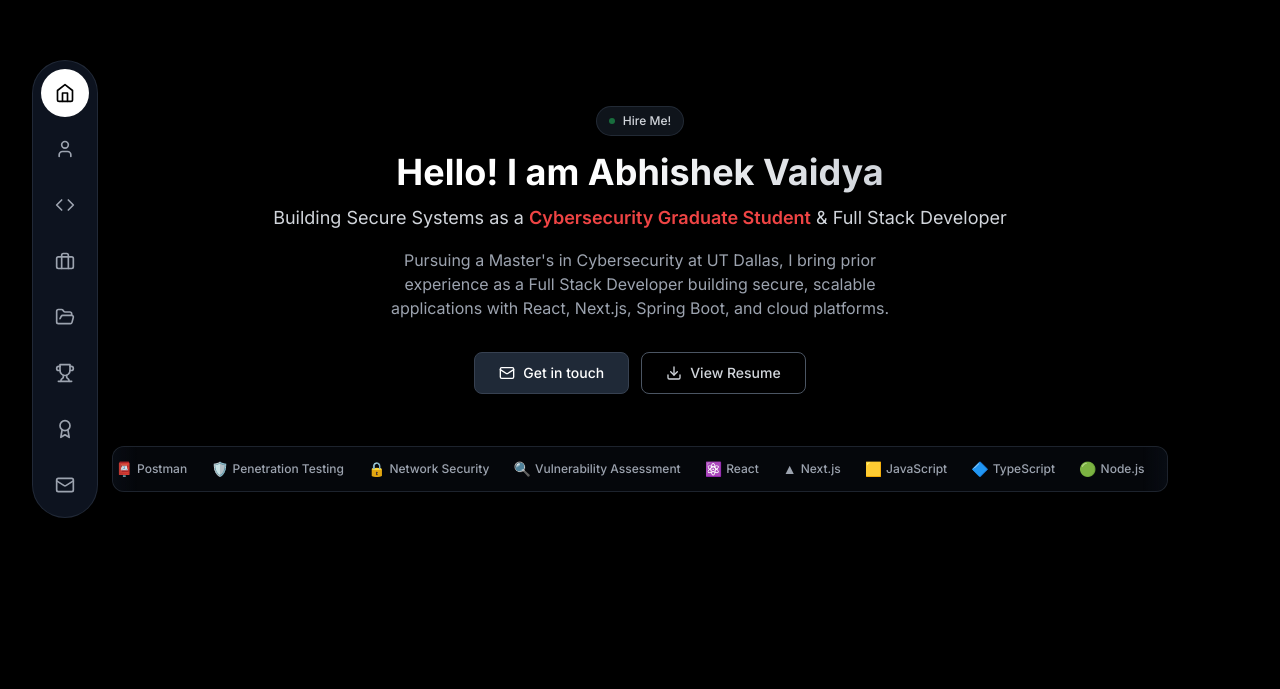
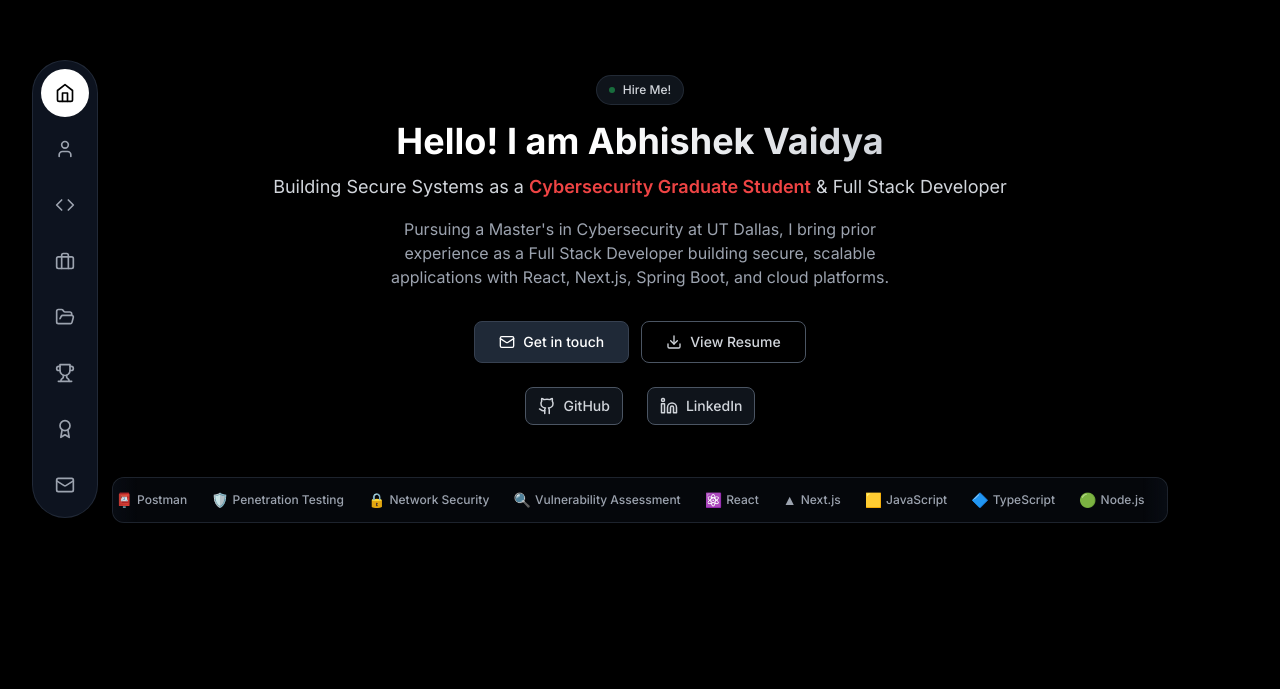
Before and after one commit to AbIsheKVaIdyA/new_portfolio_mordern, a Next.js app: page / in a window 1280 px wide. Shown: the part 111-800 px from the top of the page. Built offline with nearby package versions, Linux system fonts and the light colour scheme.

Commit message:
Use digitalcert.jpg for ISC2 cert, small cert preview, Hero social links (GitHub/LinkedIn)

```diff
--- a/components/Certifications.tsx
+++ b/components/Certifications.tsx
@@ -1,20 +1,18 @@
 'use client'
 
 import { motion } from 'framer-motion'
-import { Award, ExternalLink, CheckCircle, X } from 'lucide-react'
+import { Award, CheckCircle, X } from 'lucide-react'
 import { useState } from 'react'
 
 const Certifications = () => {
   const [selectedCert, setSelectedCert] = useState<typeof certifications[0] | null>(null)
 
-  // Helper function to encode image path for URLs with special characters
-  const encodeImagePath = (path: string) => {
-    if (!path) return path;
-    // Split path and filename, encode only the filename part
-    const parts = path.split('/');
-    const filename = parts[parts.length - 1];
-    const encodedFilename = encodeURIComponent(filename);
-    return parts.slice(0, -1).join('/') + '/' + encodedFilename;
+  // Encode filename for URL (spaces/special chars) - same approach for all certificates
+  const certImageSrc = (path: string) => {
+    if (!path) return ''
+    const parts = path.split('/')
+    const file = parts[parts.length - 1]
+    return parts.slice(0, -1).join('/') + '/' + encodeURIComponent(file)
   }
 
   const certifications = [
@@ -28,12 +26,12 @@ const Certifications = () => {
       link: '#'
     },
     {
-      name: 'ISC2 CC',
+      name: 'ISC2 Certified in Cybersecurity',
       issuer: 'ISC2',
       year: '2025',
-      status: 'in-progress',
+      status: 'completed',
       credentialId: null,
-      image: null,
+      image: '/digitalcert.jpg',
       link: '#'
     },
     {
@@ -99,17 +97,13 @@ const Certifications = () => {
                 }
               }}
             >
-              {/* Certificate Image Preview */}
+              {/* Certificate Image Preview - small, same card size as others */}
               {cert.image && (
-                <div className="relative mb-3 rounded-lg overflow-hidden border border-gray-700">
+                <div className="relative mb-3 rounded-lg overflow-hidden border border-gray-700 bg-gray-900 h-24">
                   <img
-                    src={encodeImagePath(cert.image)}
+                    src={certImageSrc(cert.image)}
                     alt={cert.name}
-                    className="w-full h-32 object-cover"
-                    onError={(e) => {
-                      console.error('Image failed to load:', cert.image);
-                      e.currentTarget.style.display = 'none';
-                    }}
+                    className="w-full h-full object-cover object-top"
                   />
                 </div>
               )}
@@ -157,34 +151,31 @@ const Certifications = () => {
             initial={{ opacity: 0 }}
             animate={{ opacity: 1 }}
             exit={{ opacity: 0 }}
-            className="fixed inset-0 bg-black/60 backdrop-blur-sm z-50 flex items-center justify-center p-4"
+            className="fixed inset-0 bg-black/70 backdrop-blur-sm z-50 flex items-center justify-center p-4 sm:p-6"
             onClick={() => setSelectedCert(null)}
           >
             <motion.div
-              initial={{ scale: 0.8, opacity: 0 }}
+              initial={{ scale: 0.9, opacity: 0 }}
               animate={{ scale: 1, opacity: 1 }}
-              exit={{ scale: 0.8, opacity: 0 }}
-              className="relative max-w-5xl max-h-[95vh] bg-transparent"
+              exit={{ scale: 0.9, opacity: 0 }}
+              className="relative max-w-4xl w-full"
               onClick={(e) => e.stopPropagation()}
             >
               {/* Close Button */}
               <button
                 onClick={() => setSelectedCert(null)}
-                className="absolute top-2 right-2 z-10 w-8 h-8 bg-gray-800/50 hover:bg-gray-700/50 rounded-full flex items-center justify-center text-gray-300 hover:text-white transition-all duration-200"
+                className="absolute -top-2 -right-2 z-10 w-10 h-10 bg-gray-800 hover:bg-gray-700 rounded-full flex items-center justify-center text-white border border-gray-600 shadow-lg transition-all duration-200"
+                aria-label="Close"
               >
-                <X size={18} />
+                <X size={20} />
               </button>
 
               {/* Certificate Image */}
-              <div className="relative">
+              <div className="rounded-xl overflow-hidden shadow-2xl border border-gray-700 bg-white">
                 <img
-                  src={encodeImagePath(selectedCert.image)}
+                  src={certImageSrc(selectedCert.image)}
                   alt={selectedCert.name}
-                  className="w-full h-auto max-h-[95vh] object-contain rounded-lg shadow-2xl"
-                  onError={(e) => {
-                    console.error('Modal image failed to load:', selectedCert.image);
-                    e.currentTarget.style.display = 'none';
-                  }}
+                  className="w-full h-auto max-h-[85vh] object-contain block"
                 />
               </div>
             </motion.div>
--- a/components/Hero.tsx
+++ b/components/Hero.tsx
@@ -1,7 +1,7 @@
 'use client'
 
 import { motion } from 'framer-motion'
-import { Download, Mail } from 'lucide-react'
+import { Download, Mail, Github, Linkedin } from 'lucide-react'
 import TechStack from './TechStack'
 
 const Hero = () => {
@@ -55,6 +55,39 @@ const Hero = () => {
               View Resume
             </motion.a>
           </div>
+
+          {/* Social links */}
+          <motion.div
+            initial={{ opacity: 0, y: 10 }}
+            animate={{ opacity: 1, y: 0 }}
+            transition={{ duration: 0.6, delay: 0.4 }}
+            className="flex items-center justify-center gap-6 mt-6"
+          >
+            <motion.a
+              href="https://github.com/AbIsheKVaIdyA"
+              target="_blank"
+              rel="noopener noreferrer"
+              className="inline-flex items-center gap-2 rounded-lg border border-gray-600 bg-gray-800/50 text-gray-300 hover:text-white hover:border-gray-500 hover:bg-gray-700/50 transition-all duration-200 px-3 py-2 text-sm font-medium"
+              whileHover={{ scale: 1.05 }}
+              whileTap={{ scale: 0.95 }}
+              aria-label="GitHub"
+            >
+              <Github size={18} />
+              GitHub
+            </motion.a>
+            <motion.a
+              href="https://www.linkedin.com/in/abhishek-vaidya-73075424a/"
+              target="_blank"
+              rel="noopener noreferrer"
+              className="inline-flex items-center gap-2 rounded-lg border border-gray-600 bg-gray-800/50 text-gray-300 hover:text-white hover:border-gray-500 hover:bg-gray-700/50 transition-all duration-200 px-3 py-2 text-sm font-medium"
+              whileHover={{ scale: 1.05 }}
+              whileTap={{ scale: 0.95 }}
+              aria-label="LinkedIn"
+            >
+              <Linkedin size={18} />
+              LinkedIn
+            </motion.a>
+          </motion.div>
         </motion.div>
 
         {/* Tech Stack Bar */}
```
Also changed, not shown: public/digitalcert.jpg (added).
